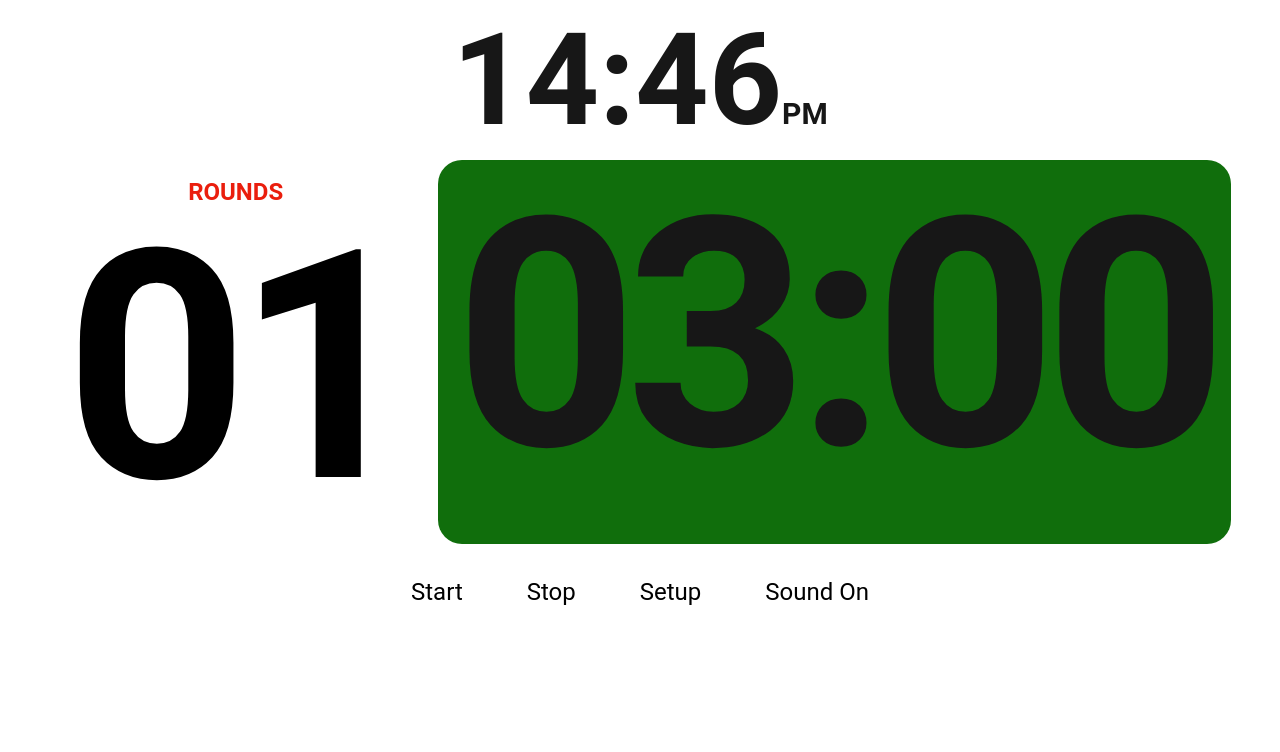
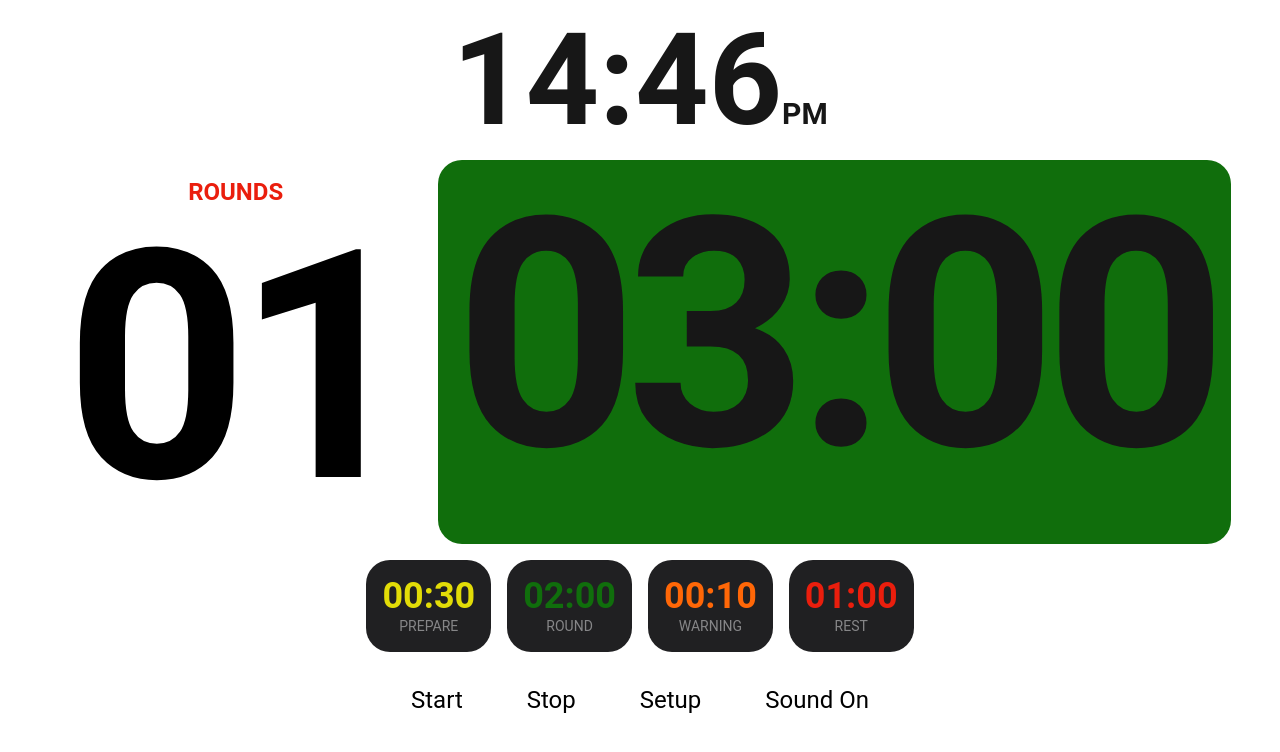
Before and after one commit to joniborda/boxing-timer, a Next.js app: page / in a window 1280 px wide. Shown: the top 752 px of the page. Built offline with nearby package versions, Linux system fonts and the light colour scheme.

Commit message:
show times in dash

```diff
--- a/src/app/Timer.tsx
+++ b/src/app/Timer.tsx
@@ -35,6 +35,10 @@ function Timer() {
         prepareSeconds,
         secondsPerRound,
         setSecondsPerRound,
+        warningMinutes,
+        warningSeconds,
+        breakMinutes,
+        breakSeconds,
     } = useTimer();
 
 
@@ -68,6 +72,40 @@ function Timer() {
                             letterSpacing: "-.04em",
                         }}>
                         {minutes < 10 ? "0" + minutes : minutes}:{seconds < 10 ? "0" + seconds : seconds}
+                    </div>
+                </div>
+                <div className="flex flex-row gap-4">
+                    <div className="flex flex-col justify-center items-center rounded-3xl p-4 bg-[#202022]">
+                        <div className="text-[#e2dc07] text-4xl font-bold">
+                            {prepareMinutes < 10 ? "0" + prepareMinutes : prepareMinutes}:{prepareSeconds < 10 ? "0" + prepareSeconds : prepareSeconds}
+                        </div>
+                        <div className="text-sm text-[#868688]">
+                            PREPARE
+                        </div>
+                    </div>
+                    <div className="flex flex-col justify-center items-center rounded-3xl p-4 bg-[#202022]">
+                        <div className="text-[#106e0c] text-4xl font-bold">
+                            {minutesPerRound < 10 ? "0" + minutesPerRound : minutesPerRound}:{secondsPerRound < 10 ? "0" + secondsPerRound : secondsPerRound}
+                        </div>
+                        <div className="text-sm text-[#868688]">
+                            ROUND
+                        </div>
+                    </div>
+                    <div className="flex flex-col justify-center items-center rounded-3xl p-4 bg-[#202022]">
+                        <div className="text-[#ff6707] text-4xl font-bold">
+                            {warningMinutes < 10 ? "0" + warningMinutes : warningMinutes}:{warningSeconds < 10 ? "0" + warningSeconds : warningSeconds}
+                        </div>
+                        <div className="text-sm text-[#868688]">
+                            WARNING
+                        </div>
+                    </div>
+                    <div className="flex flex-col justify-center items-center rounded-3xl p-4 bg-[#202022]">
+                        <div className="text-[#ea1e0d] text-4xl font-bold">
+                            {breakMinutes < 10 ? "0" + breakMinutes : breakMinutes}:{breakSeconds < 10 ? "0" + breakSeconds : breakSeconds}
+                        </div>
+                        <div className="text-sm text-[#868688]">
+                            REST
+                        </div>
                     </div>
                 </div>
                 <div>
--- a/src/app/useTimer.ts
+++ b/src/app/useTimer.ts
@@ -1,5 +1,8 @@
 import { useCallback, useEffect, useRef, useState } from "react";
 import { useAudio } from "./useAudio";
+
+const warningMinutes = 0;
+const warningSeconds = 10;
 
 export const useTimer = () => {
     const { playEndSound, playStartSound, playLastTenSecondsSound, isSoundActive, toggleSound } = useAudio();
@@ -184,5 +187,9 @@ export const useTimer = () => {
         prepareSeconds,
         secondsPerRound,
         setSecondsPerRound,
+        breakMinutes,
+        breakSeconds,
+        warningMinutes,
+        warningSeconds,
     }
 };
```
